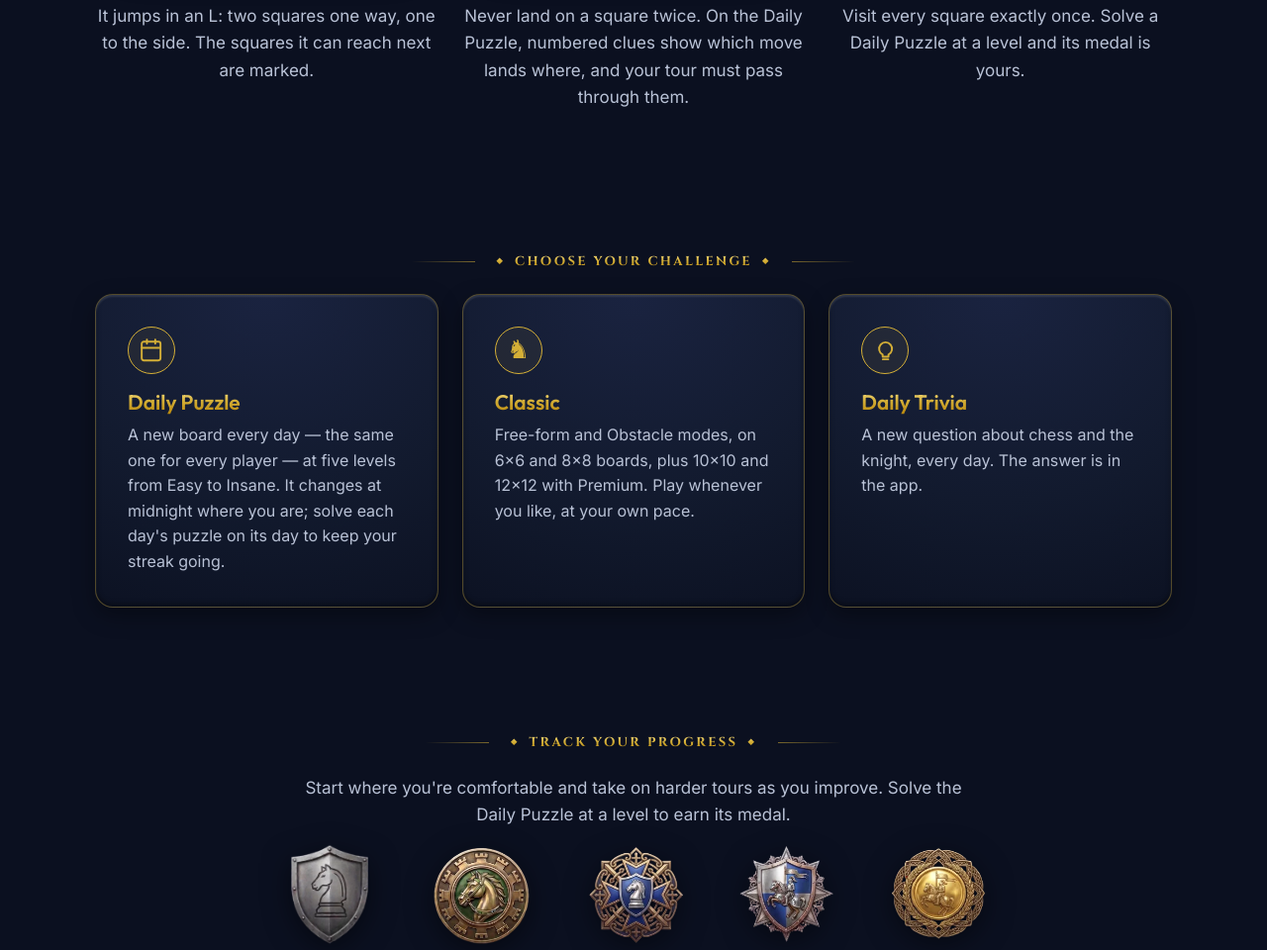
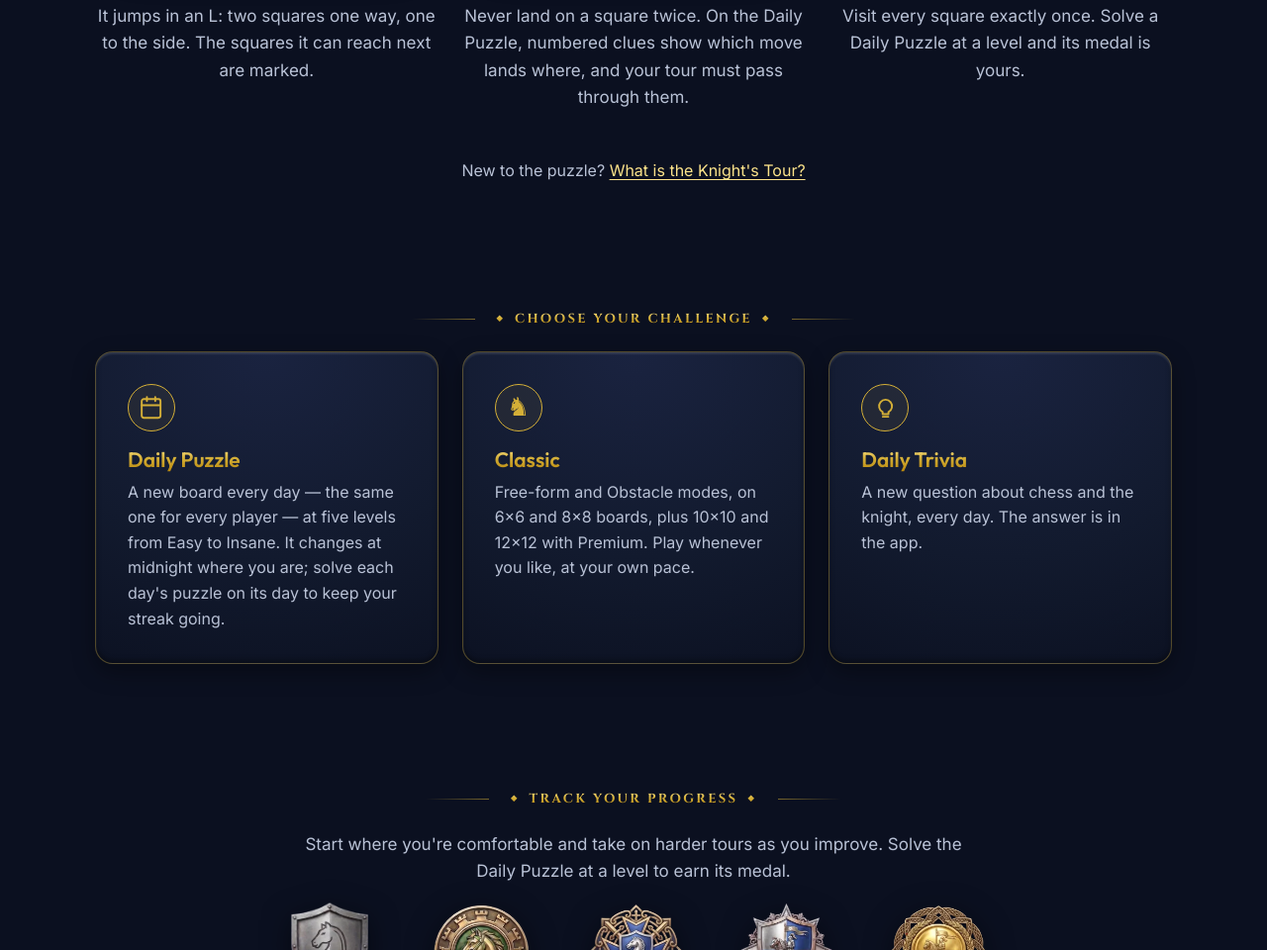
Before and after one commit to harpra-cmd/harpragames-site, a plain HTML site: page getknighted.html in a window 1280 px wide. Shown: the part 1957-2917 px from the top of the page at 99% size. Drawn offline with Linux system fonts and the light colour scheme.

Commit message:
Knight's Tour link moves from the home page to the Knighted! page, under How it works
Co-Authored-By: Claude Opus 5.5 <noreply@anthropic.com>

```diff
--- a/getknighted.html
+++ b/getknighted.html
@@ -185,6 +185,9 @@
                     <p class="muted">Visit every square exactly once. Solve a Daily Puzzle at a level and its medal is yours.</p>
                 </div>
             </div>
+            <!-- The way to the puzzle's own page, where someone curious about it
+                 is already reading (owner, 2026-11-17; moved here from home). -->
+            <p class="how-learn">New to the puzzle? <a href="/knighted/knights-tour" data-count="how-knights-tour">What is the Knight's Tour?</a></p>
         </div>
     </section>
 
--- a/site.css
+++ b/site.css
@@ -184,7 +184,7 @@ main { flex: 1; }
 /* The gold half on its own line at every size, never split mid-phrase. */
 .featured-tag .gold, .hero-copy h1 .gold { display: block; }
 .featured-card .store-note { font-size: 14px; margin-top: 10px; }
-.featured-learn { font-size: 15px; color: var(--color-text-secondary); margin: var(--s3) 0 0; }
+.how-learn { text-align: center; font-size: 16px; color: var(--color-text-secondary); margin: var(--s5) 0 0; }
 .featured-copy .btn-row { justify-content: center; margin-top: var(--s4); }
 .featured-art { display: flex; justify-content: center; }
 .featured-art .shot { width: min(66vw, 270px); }
```
Also changed, not shown: index.html (+0 -2 lines).
